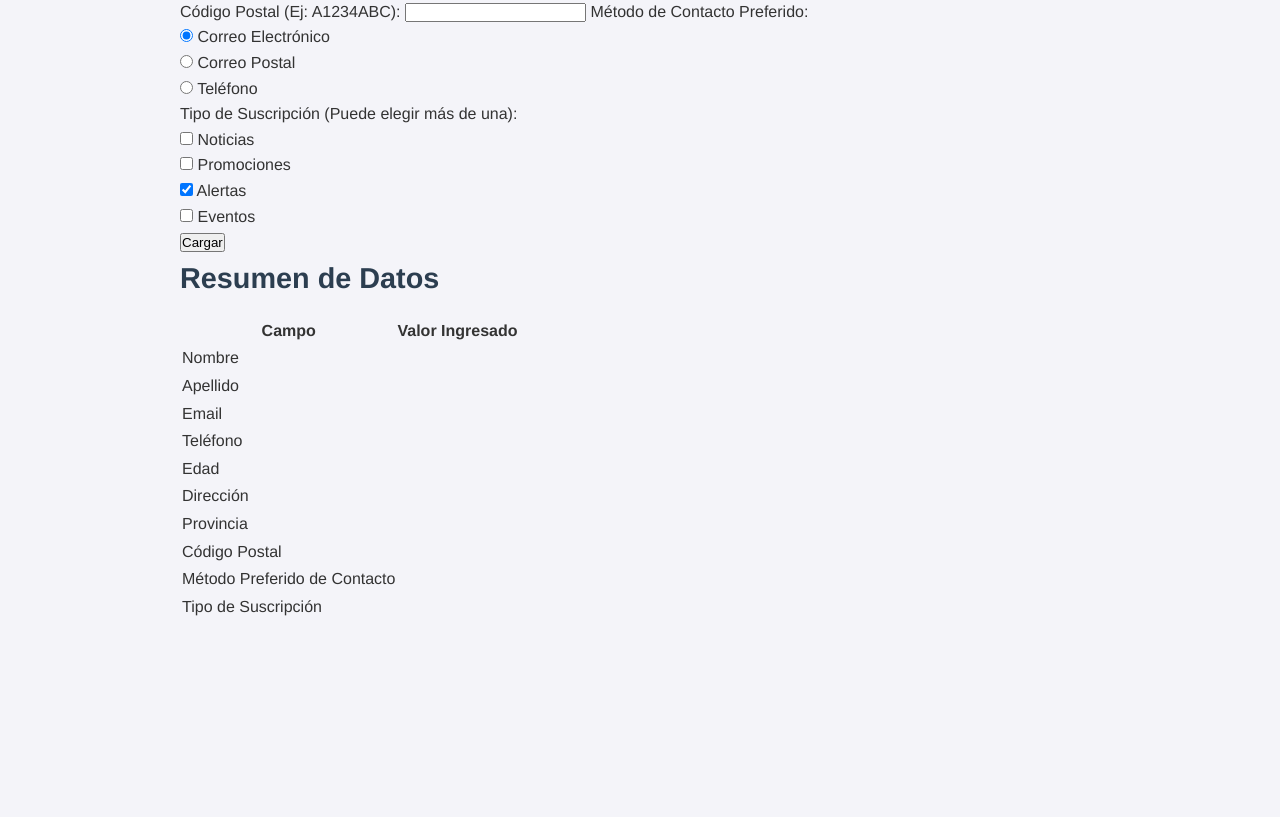
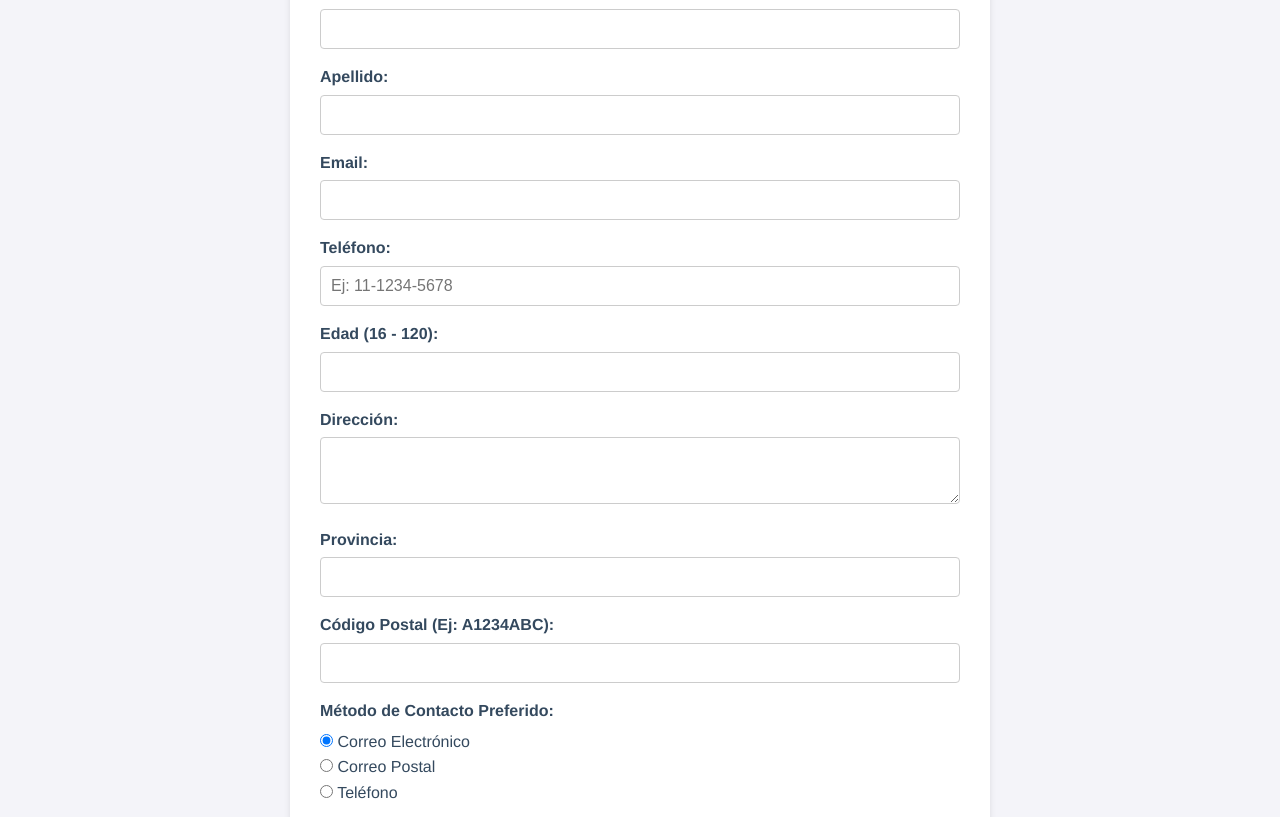
Before and after one commit to rmyovanovich/-rocioyovanovich-.github.io, a plain HTML site: page contacto.html in a window 1280 px wide. Shown: the part 381-1198 px from the top of the page. Before the commit the page ends 1022 px from the top, so only its background shows below. Drawn offline with Linux system fonts and the light colour scheme.

Commit message:
Update styles.css

```diff
--- a/styles.css
+++ b/styles.css
@@ -41,6 +41,8 @@ h1 {
 
 h2 {
     font-size: 1.8em;
+    text-align: center; /* Centrar el título "Resumen de Datos" */
+    margin-top: 30px;
 }
 
 /* Estilo para todos los párrafos */
@@ -100,7 +102,7 @@ nav ul li a:hover {
 }
 
 /* =======================================
- * MAIN & SECTION
+ * MAIN & SECTION (No usada en el HTML actual)
  * ======================================= */
 section {
     background-color: white;
@@ -125,16 +127,148 @@ footer {
 footer p {
     margin: 0;
 }
-/*foto*/
 
+/* =======================================
+ * ESTILOS DE LA FOTO
+ * ======================================= */
+.perfil-img {
     /* 1. Dimensiones */
-    width: 200px; /* Tamaño fijo, ideal para una foto de perfil */
+    width: 200px;
     height: 200px;
-
     /* 2. Diseño Estético (opcional) */
     border-radius: 50%; /* La hace completamente redonda */
     object-fit: cover; /* Asegura que la imagen cubra el área sin distorsionarse */
-    border: 5px solid #3498db; /* Un borde para destacarla, usando el color de tu header */
+    border: 5px solid #3498db; /* Un borde para destacarla */
     display: block;
     margin: 20px auto; /* Centra la imagen horizontalmente */
 }
+
+/* =======================================
+ * ESTILOS DEL FORMULARIO (.form-container)
+ * ======================================= */
+
+.form-container {
+    background-color: white;
+    padding: 30px;
+    border-radius: 8px;
+    box-shadow: 0 4px 6px rgba(0, 0, 0, 0.1);
+    margin-top: 30px;
+    max-width: 700px; /* Ancho máximo para el formulario */
+    width: 90%;
+    margin-left: auto; /* Centrar */
+    margin-right: auto; /* Centrar */
+    margin-bottom: 30px;
+}
+
+/* Estilo para las etiquetas (labels) */
+.form-container label {
+    display: block;
+    margin-top: 15px;
+    margin-bottom: 5px;
+    font-weight: bold;
+    color: #34495e;
+}
+
+/* Estilo general para campos de entrada y textarea */
+.form-container input:not([type="radio"]):not([type="checkbox"]):not([type="submit"]),
+.form-container textarea {
+    width: 100%;
+    padding: 10px;
+    border: 1px solid #ccc;
+    border-radius: 4px;
+    font-size: 1em;
+    transition: border-color 0.3s ease;
+}
+
+/* Foco en los campos */
+.form-container input:focus,
+.form-container textarea:focus {
+    border-color: #3498db;
+    outline: none;
+    box-shadow: 0 0 5px rgba(52, 152, 219, 0.5);
+}
+
+/* Estilo específico para la textarea */
+.form-container textarea {
+    resize: vertical;
+}
+
+/* Estilos para los grupos de radio y checkbox */
+.form-container > div {
+    margin-top: 15px;
+    padding: 10px;
+    border: 1px solid #eee;
+    border-radius: 4px;
+}
+
+/* Estilos para el botón de 'Cargar' (Submit) */
+.form-container input[type="submit"] {
+    background-color: #2ecc71;
+    color: white;
+    border: none;
+    padding: 12px 25px;
+    font-size: 1.1em;
+    border-radius: 4px;
+    cursor: pointer;
+    margin-top: 25px;
+    width: 100%;
+    transition: background-color 0.3s ease;
+}
+
+.form-container input[type="submit"]:hover {
+    background-color: #27ae60;
+}
+
+
+/* =======================================
+ * ESTILOS DE LA TABLA (RESUMEN DE DATOS)
+ * ======================================= */
+
+table {
+    width: 90%;
+    max-width: 700px; /* Mismo ancho que el formulario para alineación */
+    margin: 30px auto; /* Centrar la tabla y dar espacio */
+    border-collapse: collapse;
+    box-shadow: 0 4px 6px rgba(0, 0, 0, 0.1);
+    background-color: white;
+    border-radius: 8px;
+    overflow: hidden;
+}
+
+/* Estilo para las celdas de encabezado */
+table thead th {
+    background-color: #3498db;
+    color: white;
+    padding: 15px;
+    text-align: left;
+    font-weight: bold;
+}
+
+/* Estilo para las celdas de datos */
+table tbody td {
+    padding: 12px 15px;
+    border-bottom: 1px solid #ddd;
+    text-align: left;
+}
+
+/* Estilo para la primera columna (Campo) */
+table tbody tr td:first-child {
+    font-weight: bold;
+    color: #34495e;
+    width: 40%;
+}
+
+/* Estilo de franjas (Zebra Stripping) para mejorar la legibilidad */
+table tbody tr:nth-child(even) {
+    background-color: #f8f8f8;
+}
+
+/* Estilo al pasar el ratón sobre las filas */
+table tbody tr:hover {
+    background-color: #f1f1f1;
+}
+
+/* Estilo para la última fila */
+table tbody tr:last-child td {
+    border-bottom: none;
+}
```
